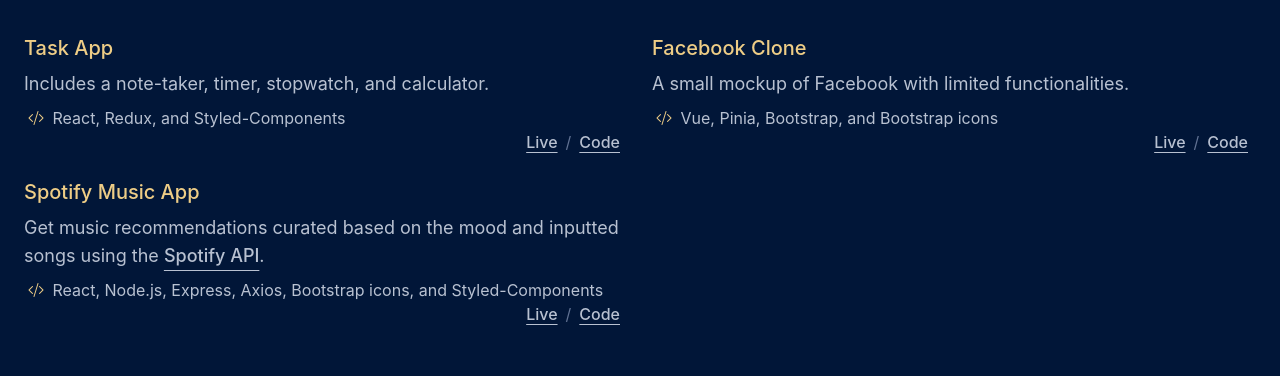
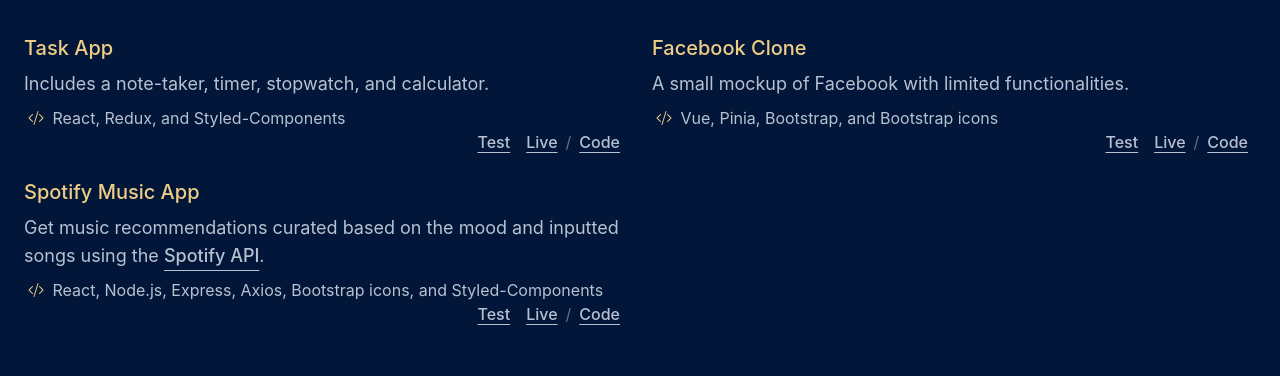
Before and after one commit to amyyeung17/ayeung, a Vue app: page / in a window 1280 px wide. Shown: the part 2920-3296 px from the top of the page. Built offline with nearby package versions, Linux system fonts and the light colour scheme.

Commit message:
Updated RouterLink

```diff
--- a/src/components/projects/Card.vue
+++ b/src/components/projects/Card.vue
@@ -24,7 +24,8 @@ defineProps({
     </p>
     <p class="text-primary-100 mt-2"> <span class="bi bi-code-slash text-secondary mx-1"></span> {{ item.made }} </p>
     <div class="flex self-end text-primary-300">
-      <a :class="linkStyle + 'mx-2 underline-offset-4'" :href="item.live" target="_blank"> Live </a> /
+      <RouterLink :class="linkStyle + 'mx-2 underline-offset-4'" :to="'/project3'" > Test </RouterLink>
+      <a :class="linkStyle + 'mx-2 underline-offset-4'" :href="item.live"> Live </a> /
       <a :class="linkStyle + 'mx-2 underline-offset-4'" href="" target="_blank"> Code </a>
     </div>
   </div>
```
